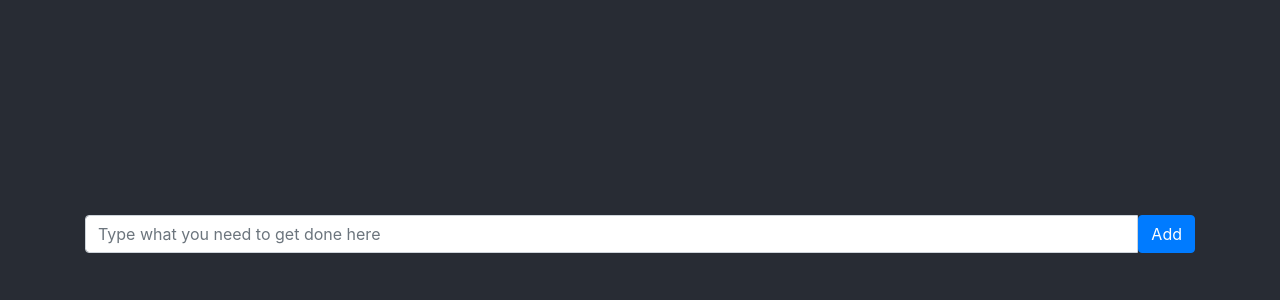
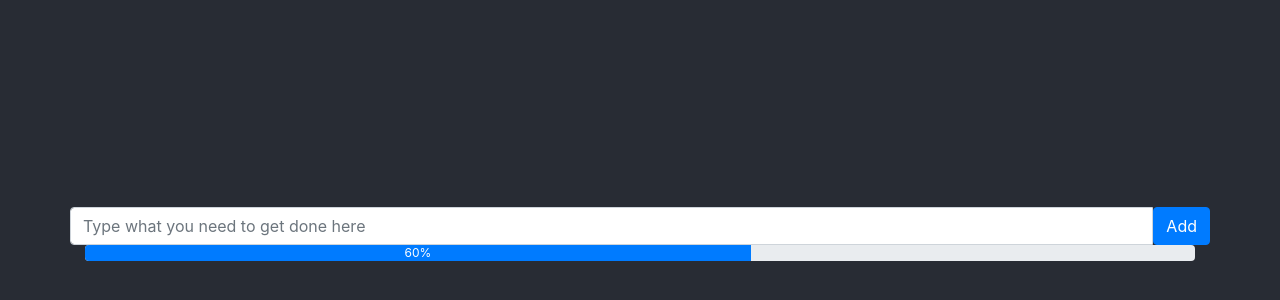
Before and after one commit to sarawut-p/react-todo, a React (Create React App) app: page / in a window 1280 px wide. Shown: the part 166-466 px from the top of the page. Built offline with nearby package versions, Linux system fonts and the light colour scheme.

Commit message:
Add progress bar

```diff
--- a/src/App.js
+++ b/src/App.js
@@ -1,20 +1,31 @@
 import React, { Component } from 'react';
-import {Form, Button, Container, Row, Col, InputGroup} from 'react-bootstrap';
+import {Form, Button, Container, InputGroup, ProgressBar, Row, Col} from 'react-bootstrap';
 import './App.css';
 
 
 class App extends Component {
   render() {
+
+    const now = 60;
+    const progressInstance = <ProgressBar now={now} label={`${now}%`} />;
+
     return (
       <div className="App">
         <header className="App-header">
           <Container>
+            <Row>
               <InputGroup >
                 <Form.Control type="email" placeholder="Type what you need to get done here" />
                 <Button variant="primary" type="submit">
                   Add
                   </Button>
               </InputGroup>
+            </Row>
+            <Row>
+              <Col sm={12}>
+                {progressInstance}
+              </Col>
+            </Row>
           </Container>
         </header>
       </div>
```
Lines whose indentation alone changed are shown as unchanged.
